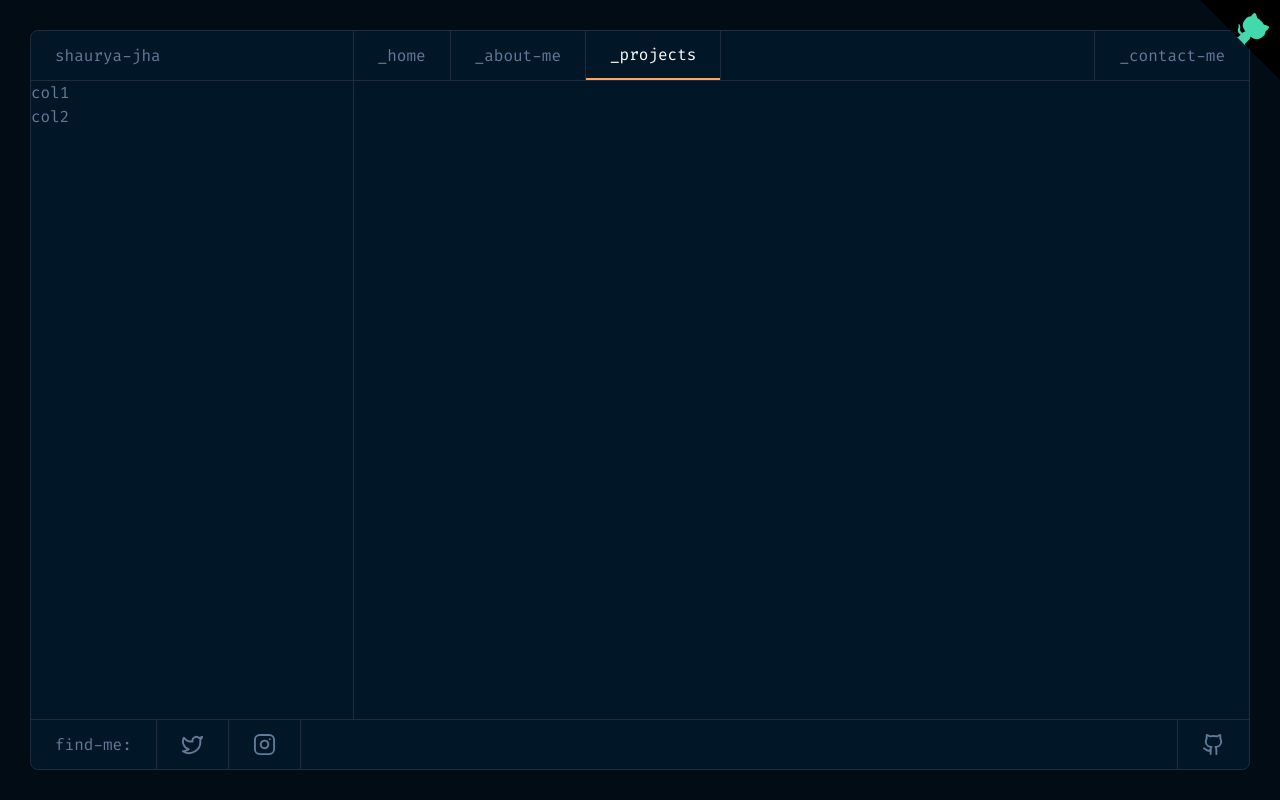
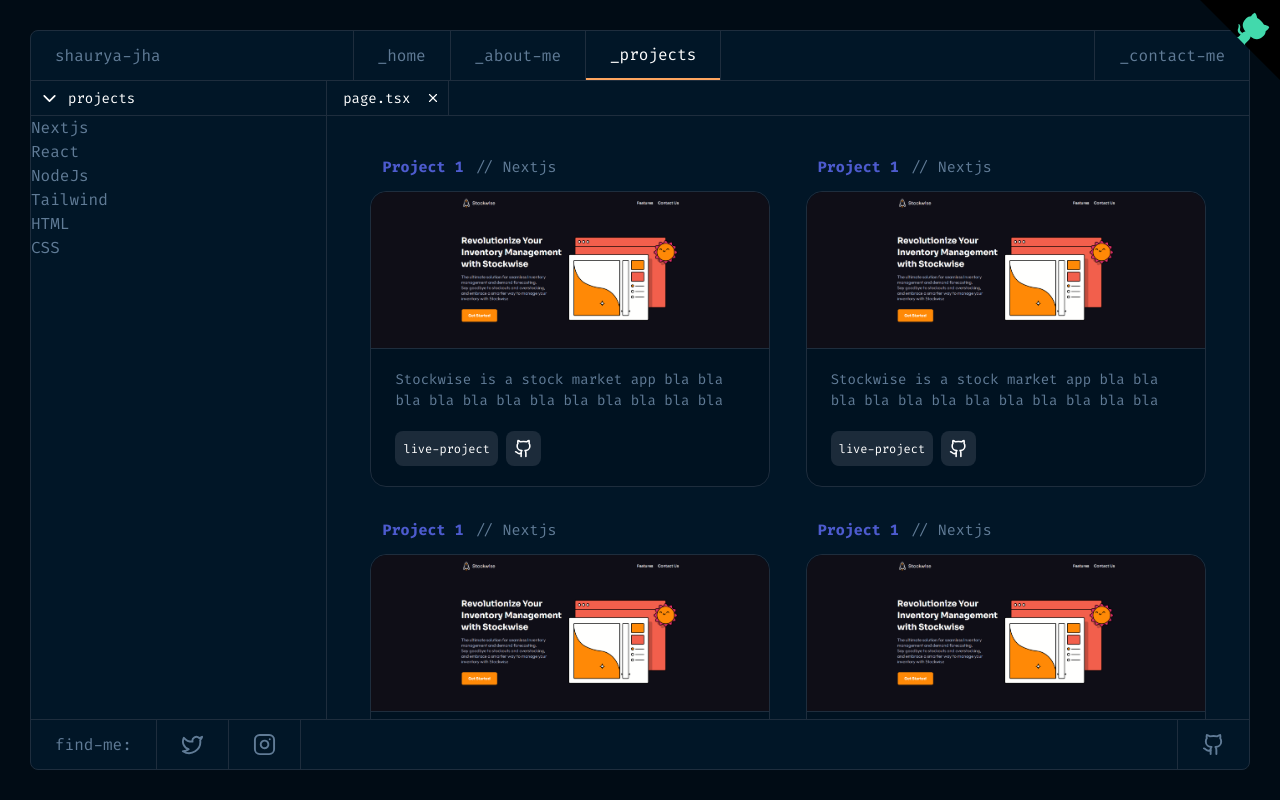
Before and after one commit to shaurya35/Portfolio, a Next.js app: page /projects in a window 1280 px wide. Built offline with nearby package versions, Linux system fonts and the light colour scheme.

Commit message:
Add projects section

```diff
--- a/src/app/projects/page.jsx
+++ b/src/app/projects/page.jsx
@@ -1,14 +1,173 @@
-import React from 'react'
+import React from "react";
+import CrossIcon from "@/components/ui/CrossIcon";
+import DownIcon from "@/components/ui/DownIcon";
+import ProjectsPanel from "@/components/panels/ProjectsPanel";
+import Image from "next/image";
+
+import "../scrolls.css";
+
 
 const page = () => {
   return (
-    <div className='h-[calc(100%-100px)] text-gray-custom font-fira-code flex'>
-      <div className='border-r border-white w-[323px]'>
-        <div>col1</div>
-        <div>col2</div>
+    <div className="h-[calc(100%-100px)] text-gray-custom font-fira-code flex ">
+      <div className="border-r border-white w-[391px]">
+        <div className="flex flex-row text-white-custom border-b border-white w-full h-[35px] justify-start items-center text-[14px] cursor-pointer">
+          <div className="pl-2 flex justify-center items-center">
+            <DownIcon />
+          </div>
+          <div className="pl-2">projects</div>
+        </div>
+        <div>
+          <div>
+            Nextjs
+          </div>
+          <div>React</div>
+          <div>NodeJs</div>
+          <div>Tailwind</div>
+          <div>HTML</div>
+          <div>CSS</div>
+        </div>
+      </div>
+      <div className="w-full h-full flex flex-col">
+        <div className="flex flex-row text-white-custom border-b border-white w-full h-[35px] justify-start items-center text-[14px] cursor-pointer">
+          <div className="pl-4">page.tsx</div>
+          <div className="pl-4 pr-2 border-r border-white h-full flex justify-center items-center">
+            <CrossIcon />
+          </div>
+        </div>
+        <div className="flex-1 overflow-y-auto p-10 flex flex-wrap justify-evenly items-start gap-8 scrollable-div">
+          <ProjectsPanel
+            projectNumber={1}
+            detail="Nextjs"
+            image={
+              <Image
+                src="/projects/stockwise.png"
+                alt="Stockwise project"
+                width={400}
+                height={500}
+                className="rounded-t-2xl border-b border-white"
+              />
+            }
+            description="Stockwise is a stock market app bla bla bla bla bla bla bla bla bla bla bla bla "
+            liveSiteLink="https://nextjs.org/"
+            githubLink="https://github.com/gg"
+          />
+          <ProjectsPanel
+            projectNumber={1}
+            detail="Nextjs"
+            image={
+              <Image
+                src="/projects/stockwise.png"
+                alt="Stockwise project"
+                width={400}
+                height={500}
+                className="rounded-t-2xl border-b border-white"
+              />
+            }
+            description="Stockwise is a stock market app bla bla bla bla bla bla bla bla bla bla bla bla "
+            liveSiteLink="https://nextjs.org/"
+            githubLink="https://github.com/gg"
+          />
+          <ProjectsPanel
+            projectNumber={1}
+            detail="Nextjs"
+            image={
+              <Image
+                src="/projects/stockwise.png"
+                alt="Stockwise project"
+                width={400}
+                height={500}
+                className="rounded-t-2xl border-b border-white"
+              />
+            }
+            description="Stockwise is a stock market app bla bla bla bla bla bla bla bla bla bla bla bla "
+            liveSiteLink="https://nextjs.org/"
+            githubLink="https://github.com/gg"
+          />
+          <ProjectsPanel
+            projectNumber={1}
+            detail="Nextjs"
+            image={
+              <Image
+                src="/projects/stockwise.png"
+                alt="Stockwise project"
+                width={400}
+                height={500}
+                className="rounded-t-2xl border-b border-white"
+              />
+            }
+            description="Stockwise is a stock market app bla bla bla bla bla bla bla bla bla bla bla bla "
+            liveSiteLink="https://nextjs.org/"
+            githubLink="https://github.com/gg"
+          />
+          <ProjectsPanel
+            projectNumber={1}
+            detail="Nextjs"
+            image={
+              <Image
+                src="/projects/stockwise.png"
+                alt="Stockwise project"
+                width={400}
+                height={500}
+                className="rounded-t-2xl border-b border-white"
+              />
+            }
+            description="Stockwise is a stock market app bla bla bla bla bla bla bla bla bla bla bla bla "
+            liveSiteLink="https://nextjs.org/"
+            githubLink="https://github.com/gg"
+          />
+          <ProjectsPanel
+            projectNumber={1}
+            detail="Nextjs"
+            image={
+              <Image
+                src="/projects/stockwise.png"
+                alt="Stockwise project"
+                width={400}
+                height={500}
+                className="rounded-t-2xl border-b border-white"
+              />
+            }
+            description="Stockwise is a stock market app bla bla bla bla bla bla bla bla bla bla bla bla "
+            liveSiteLink="https://nextjs.org/"
+            githubLink="https://github.com/gg"
+          />
+          <ProjectsPanel
+            projectNumber={1}
+            detail="Nextjs"
+            image={
+              <Image
+                src="/projects/stockwise.png"
+                alt="Stockwise project"
+                width={400}
+                height={500}
+                className="rounded-t-2xl border-b border-white"
+              />
+            }
+            description="Stockwise is a stock market app bla bla bla bla bla bla bla bla bla bla bla bla "
+            liveSiteLink="https://nextjs.org/"
+            githubLink="https://github.com/gg"
+          />
+          <ProjectsPanel
+            projectNumber={1}
+            detail="Nextjs"
+            image={
+              <Image
+                src="/projects/stockwise.png"
+                alt="Stockwise project"
+                width={400}
+                height={500}
+                className="rounded-t-2xl border-b border-white"
+              />
+            }
+            description="Stockwise is a stock market app bla bla bla bla bla bla bla bla bla bla bla bla "
+            liveSiteLink="https://nextjs.org/"
+            githubLink="https://github.com/gg"
+          />
+        </div>
       </div>
     </div>
-  )
-}
+  );
+};
 
-export default page
+export default page;
--- /dev/null
+++ b/src/app/scrolls.css
@@ -0,0 +1,3 @@
+.scrollable-div::-webkit-scrollbar {
+  display: none;
+}
--- a/src/components/Tabs/Tab.jsx
+++ b/src/components/Tabs/Tab.jsx
@@ -3,14 +3,14 @@ import CrossIcon from "@/components/ui/CrossIcon";
 
 const ExperienceDashboard = ({ text }) => {
   return (
-    <main className="w-[975px] h-full flex ">
+    <div className="w-[975px] h-full flex ">
       <div className="flex flex-row text-white-custom border-b border-white w-full h-[35px] justify-start items-center text-[14px] cursor-pointer">
         <div className="pl-4">{text}</div>
         <div className="pl-4 pr-2 border-r border-white h-full flex justify-center items-center">
           <CrossIcon />
         </div>
       </div>
-    </main>
+    </div>
   );
 };
 
--- /dev/null
+++ b/src/components/panels/ProjectsPanel.jsx
@@ -0,0 +1,45 @@
+"use client";
+import React from "react";
+import ProjectsGithub from "@/components/ui/ProjectsGithub";
+
+const ProjectsPanel = ({
+  projectNumber,
+  detail,
+  image,
+  description,
+  liveSiteLink,
+  githubLink,
+}) => {
+  return (
+    <div className="flex flex-col justify-center items-start w-[400px]">
+      <div className="flex flex-row pb-3">
+        <div className="font-bold text-blue-custom text-[15px] pr-3 pl-3">
+          Project {projectNumber}
+        </div>
+        <div className="text-[15px]">// {detail}</div>
+      </div>
+      <div className=" bg-black-500 border-white border rounded-2xl">
+        <div>{image}</div>
+        <div className="text-[14px] px-6 py-5">
+          <div className=" mb-5">{description}</div>
+          <div className="text-white-custom text-[12px] flex">
+            <button
+              onClick={() => window.open(liveSiteLink, "_blank")}
+              className="bg-gray-custom3 p-2 rounded-lg"
+            >
+              live-project
+            </button>
+            <button
+              onClick={() => window.open(githubLink, "_blank")}
+              className="bg-gray-custom3 p-2 rounded-lg ml-2"
+            >
+              <ProjectsGithub />
+            </button>
+          </div>
+        </div>
+      </div>
+    </div>
+  );
+};
+
+export default ProjectsPanel;
--- /dev/null
+++ b/src/components/ui/LaptopIcon.jsx
@@ -0,0 +1,9 @@
+import { LaptopMinimal } from 'lucide-react';
+
+const App = () => {
+  return (
+    <LaptopMinimal size={19} />
+  );
+};
+
+export default App;
--- /dev/null
+++ b/src/components/ui/ProjectsGithub.jsx
@@ -0,0 +1,9 @@
+import { Github } from 'lucide-react';
+
+const App = () => {
+  return (
+    <Github size={19} />
+  );
+};
+
+export default App;
--- /dev/null
+++ b/src/components/ui/RadioIcon.jsx
@@ -0,0 +1,9 @@
+import { Radio } from 'lucide-react';
+
+const App = () => {
+  return (
+    <Radio size={19}/>
+  );
+};
+
+export default App;
--- a/tailwind.config.js
+++ b/tailwind.config.js
@@ -17,10 +17,12 @@ module.exports = {
           200: "#011627", // template color
           300: "#071511", // github outer color
           400: "#0D2031", // button hover color
+          500: "#001221" // projects tab color
         },
         gray: {
           custom: "#607B96",
           custom2: "#42D9AC", // github inner color
+          custom3: "#1c2b3a", // projects button color
         },
         white: {
           custom: "#e5e9f0", // name color
```
Also changed, not shown: public/projects/stockwise.png (added), public/projects/stockwise2.png (added), src/app/globals.css (line endings or trailing spaces).
